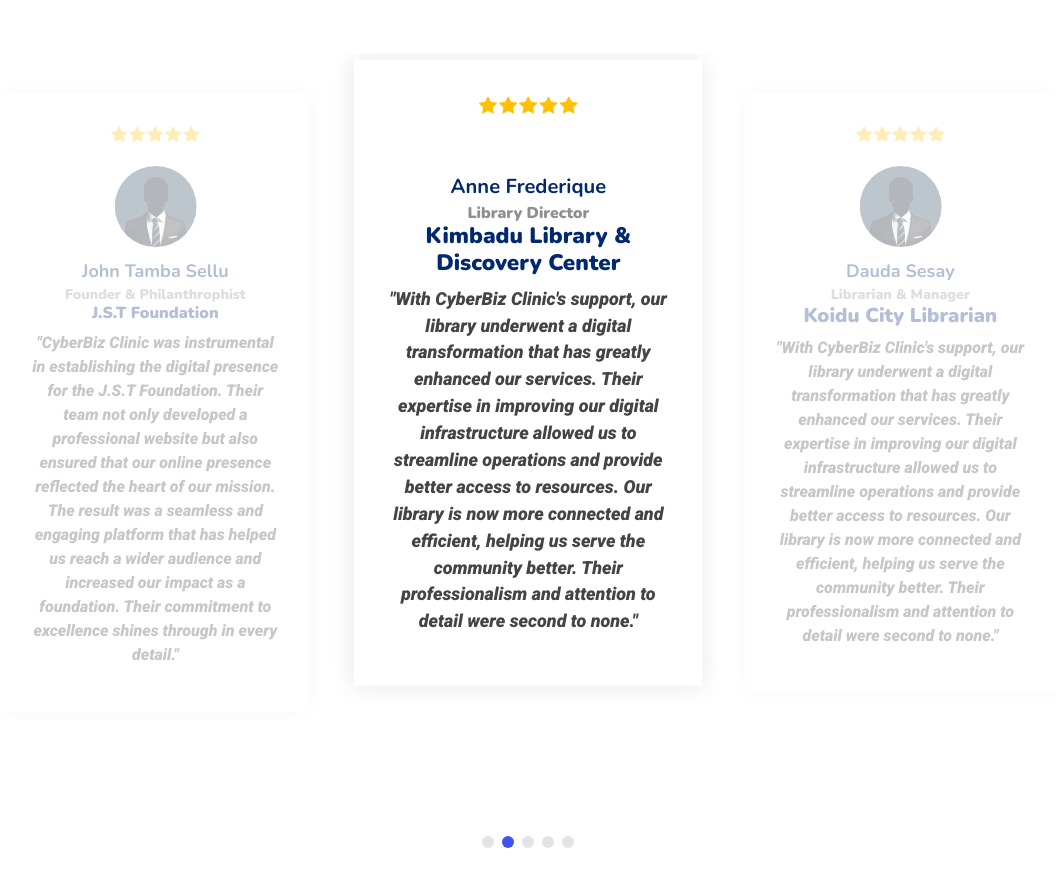
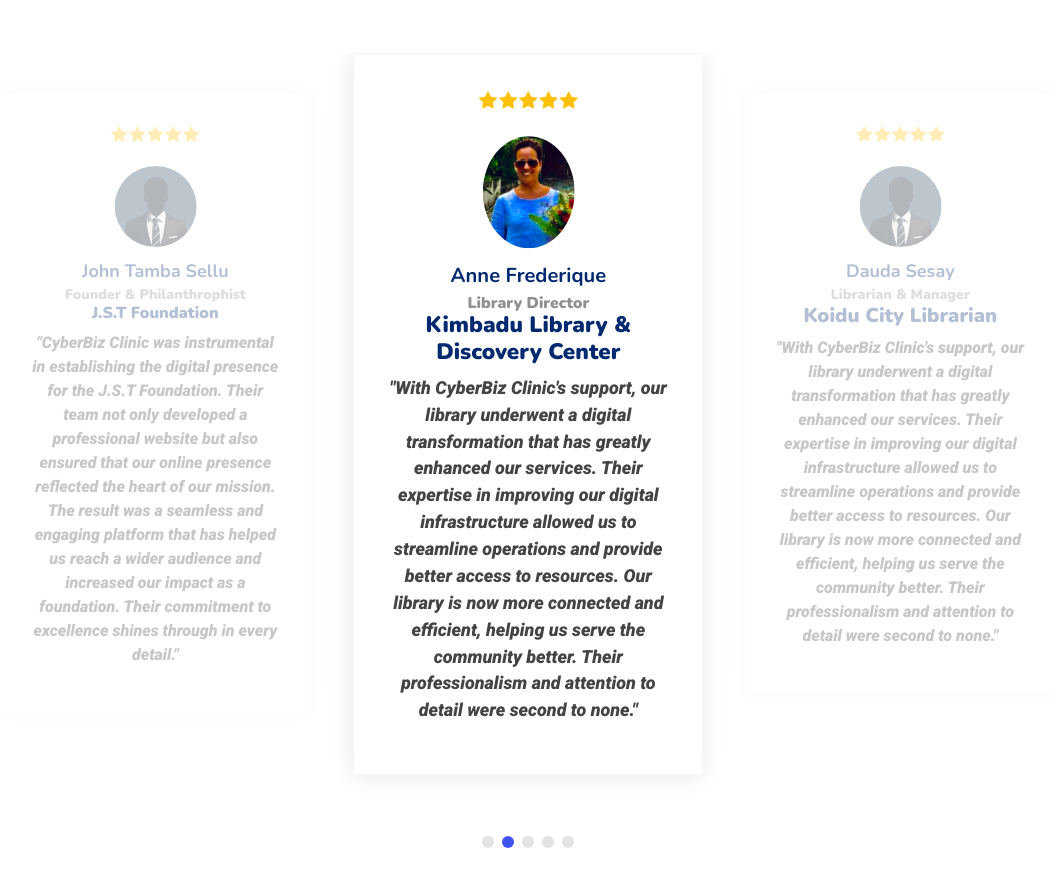
Before and after one commit to cbc-232/cbc, a plain HTML site: page index.html in a window 1280 px wide. Shown: the part 10120-11006 px from the top of the page, without its empty margins (112-1168 px from the left). Drawn offline with nearby package versions, Linux system fonts and the light colour scheme.

Commit message:
Update index.html

```diff
--- a/index.html
+++ b/index.html
@@ -1047,7 +1047,7 @@
                   <i class="bi bi-star-fill"></i><i class="bi bi-star-fill"></i><i class="bi bi-star-fill"></i><i class="bi bi-star-fill"></i><i class="bi bi-star-fill"></i>
                 </div>
                 <div class="profile mt-auto">
-                  <img src="assets/img/testimonials/anne-atttest.jpg" class="testimonial-img" alt="">
+                  <img src="assets/img/testimonials/AnneFrederique.jpeg" class="testimonial-img" alt="">
                   <h3>Anne Frederique</h3>
                   <h4>Library Director</h4>
                   <h5>Kimbadu Library & Discovery Center</h5>
```
